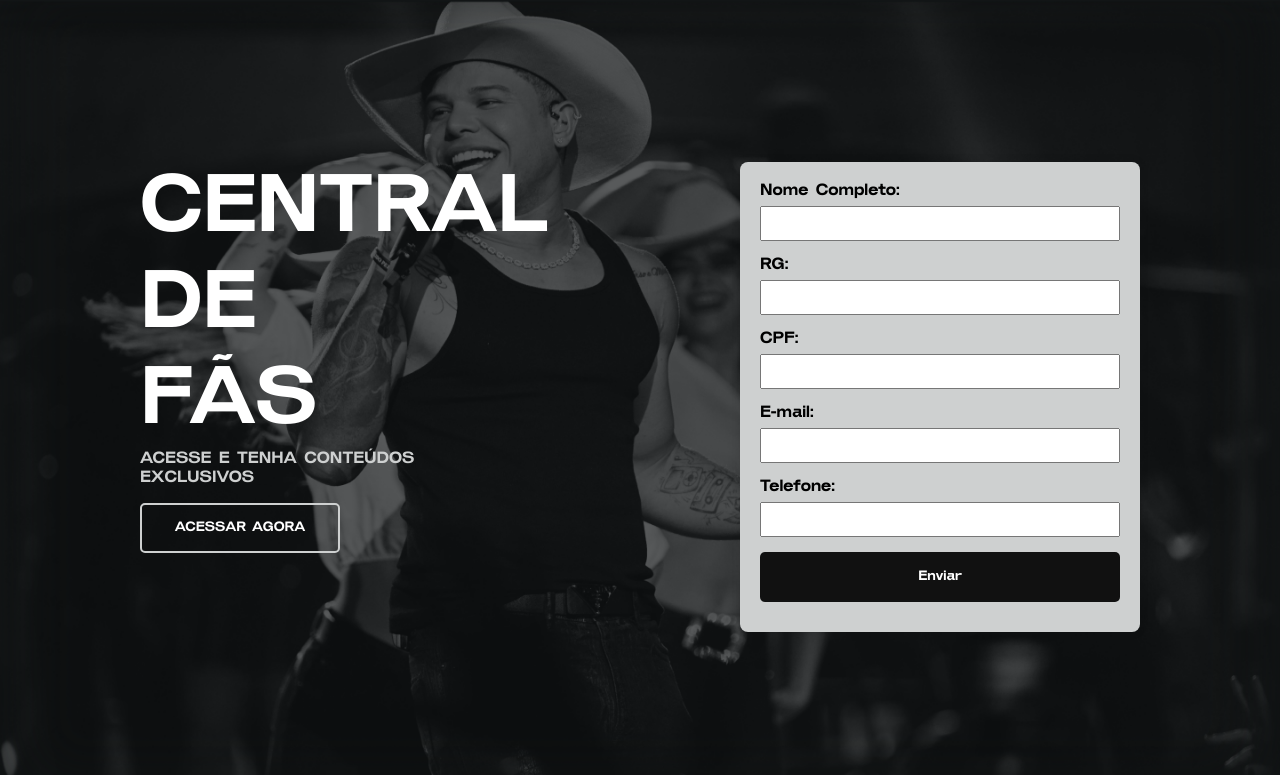
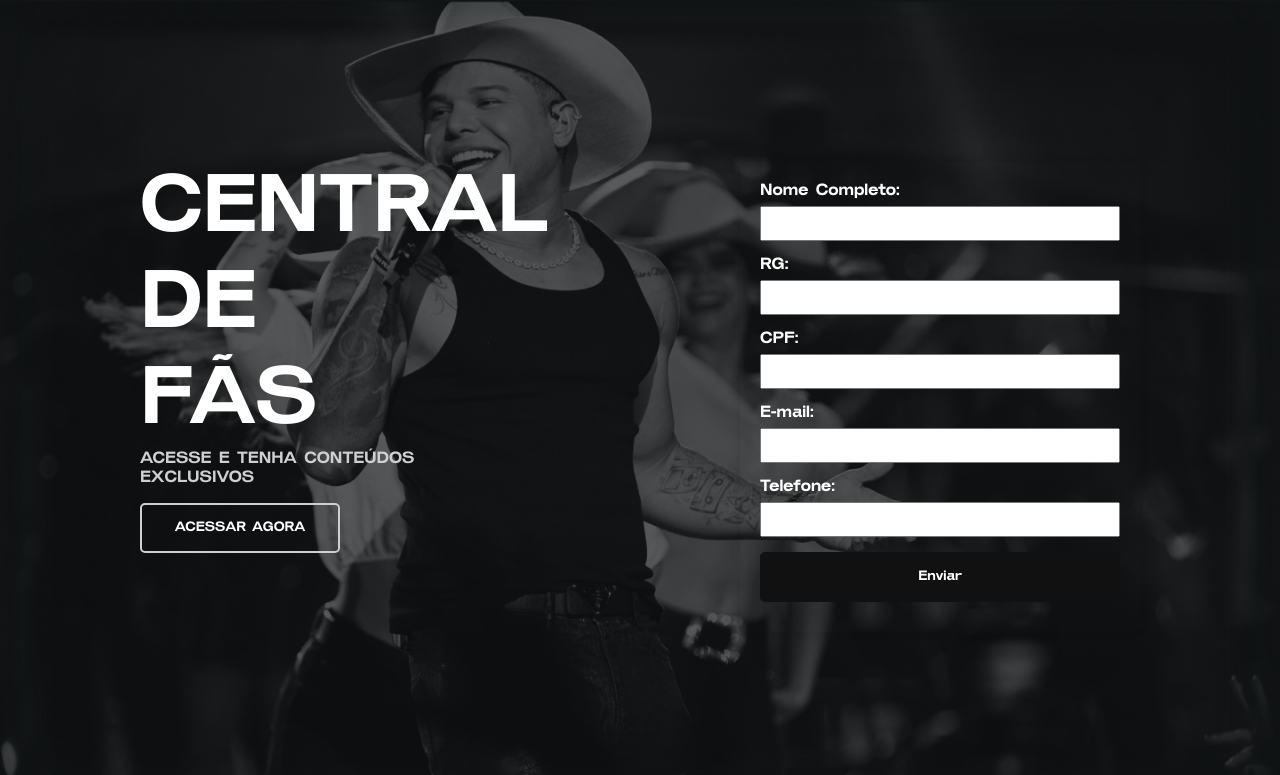
Before and after one commit to apinheirox/tierry-landing-page, a plain HTML site: page index.html in a window 1280 px wide. Shown: the part 3264-4039 px from the top of the page. Drawn offline with Linux system fonts and the light colour scheme.

Commit message:
Update styles.css

```diff
--- a/src/styles/styles.css
+++ b/src/styles/styles.css
@@ -587,13 +587,13 @@ footer{
     color: black;
 }
 #central .form {
-    background: #CED0D0;
     padding: 20px;
     border-radius: 8px;
     box-shadow: 0 0 10px rgba(0,0,0,0.1);
     width: 100%;
     max-width: 400px;
     height: 470px;
+    color: white;
 }
 #central .container h2 {
     margin-bottom: 20px;
```
